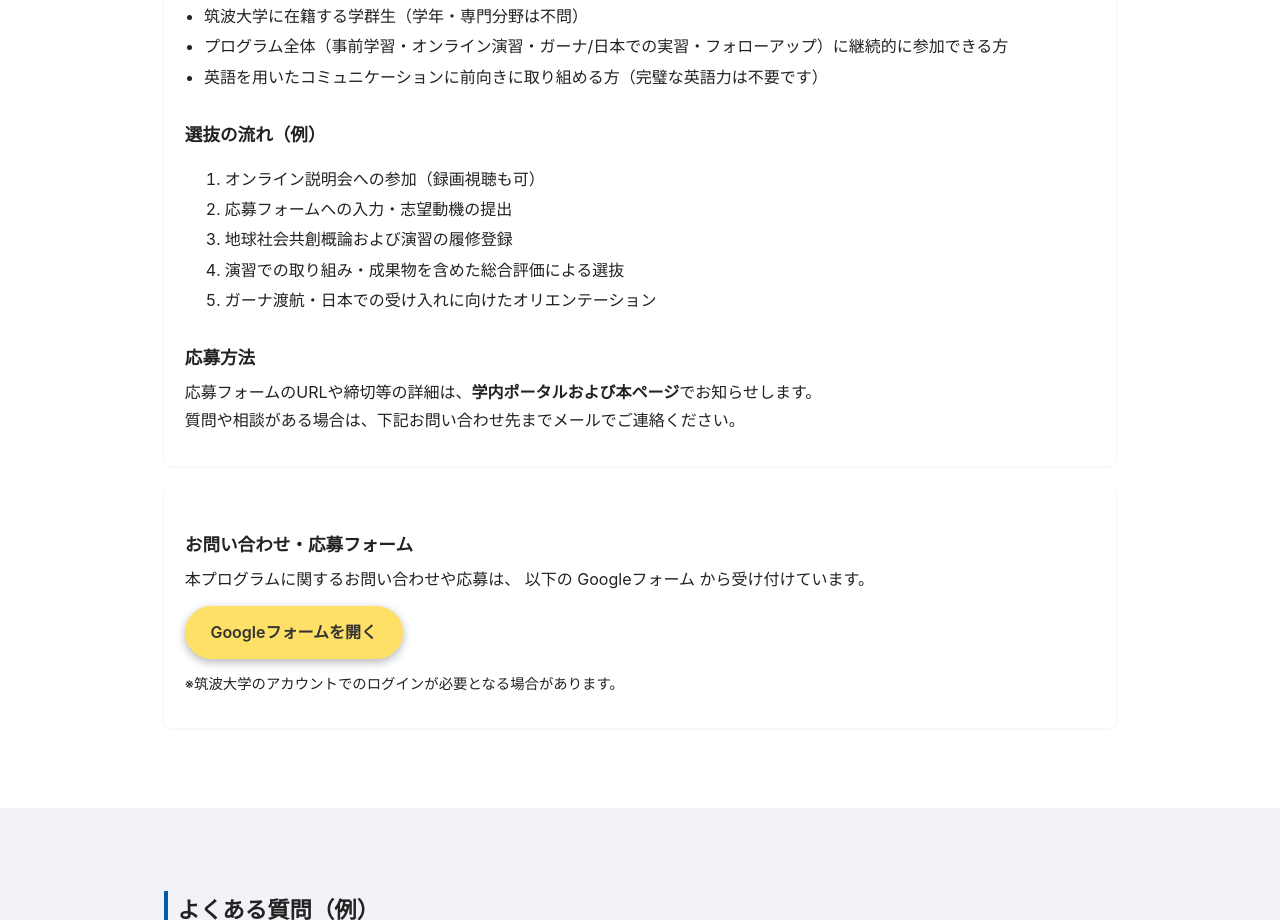
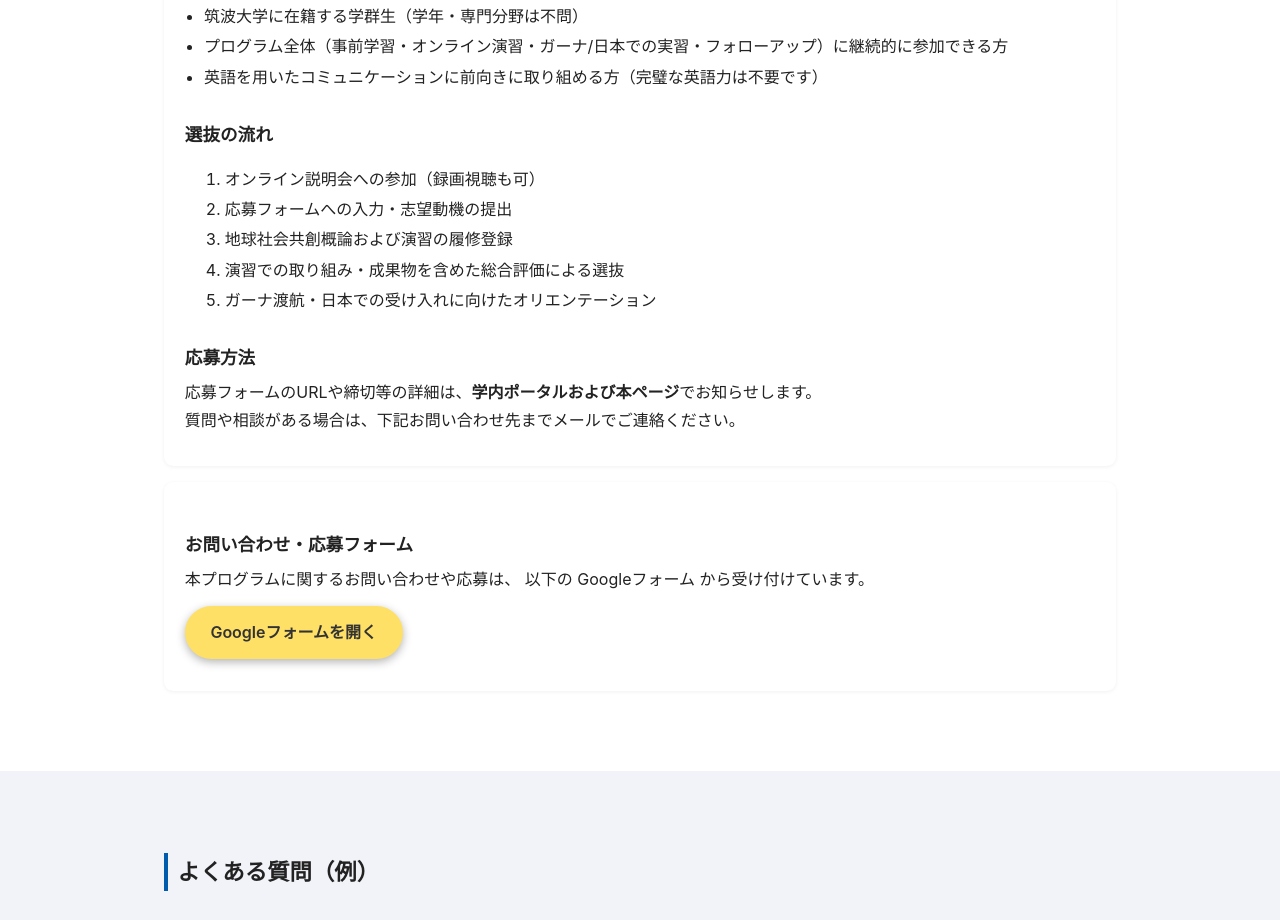
Before and after one commit to daisukekodaira/iss-ghana, a plain HTML site: page index.html in a window 1280 px wide. Shown: the part 5267-6187 px from the top of the page. Drawn offline with Linux system fonts and the light colour scheme.

Commit message:
google form

```diff
--- a/index.html
+++ b/index.html
@@ -603,7 +603,7 @@
           <li>英語を用いたコミュニケーションに前向きに取り組める方（完璧な英語力は不要です）</li>
         </ul>
 
-        <h3>選抜の流れ（例）</h3>
+        <h3>選抜の流れ</h3>
         <ol>
           <li>オンライン説明会への参加（録画視聴も可）</li>
           <li>応募フォームへの入力・志望動機の提出</li>
@@ -631,9 +631,6 @@
             class="btn-primary">
             Googleフォームを開く
           </a>
-        </p>
-        <p style="font-size:0.9rem; margin-top:0.4rem;">
-          ※筑波大学のアカウントでのログインが必要となる場合があります。
         </p>
       </div>
 
```
